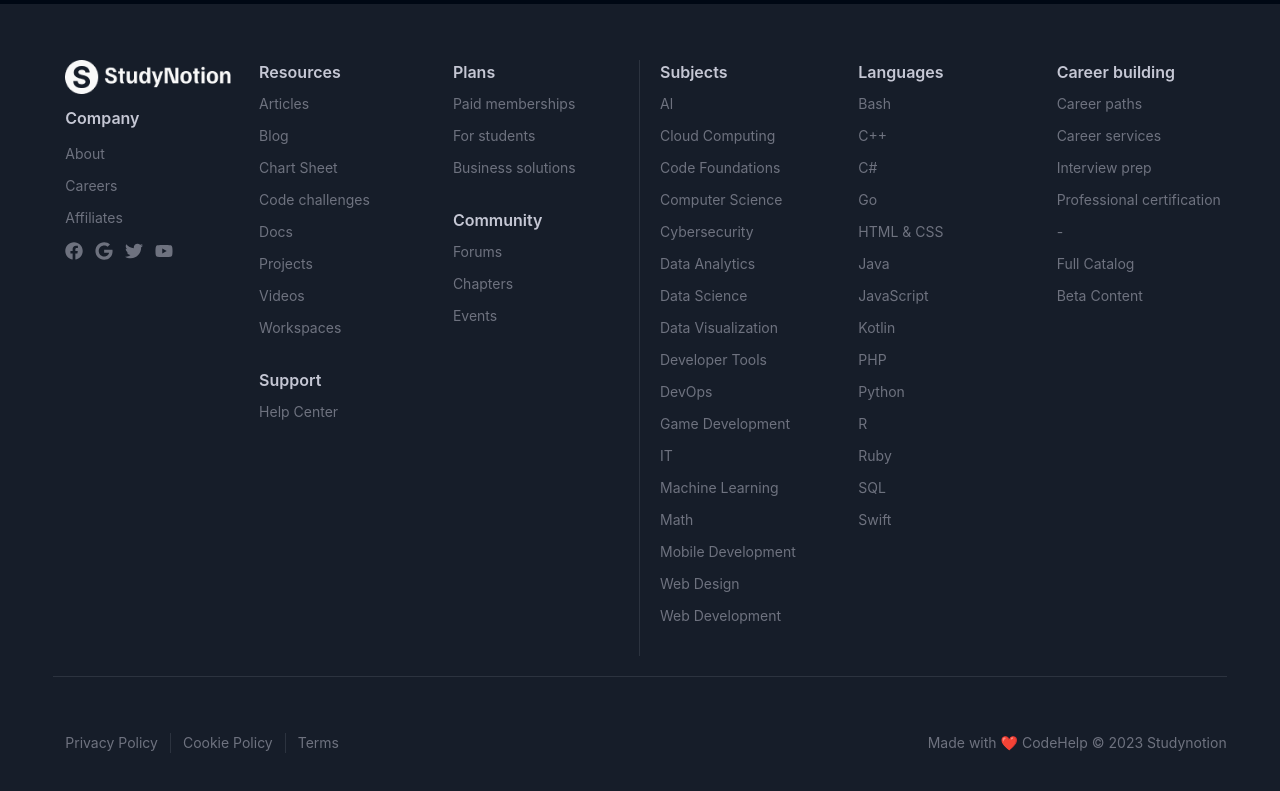
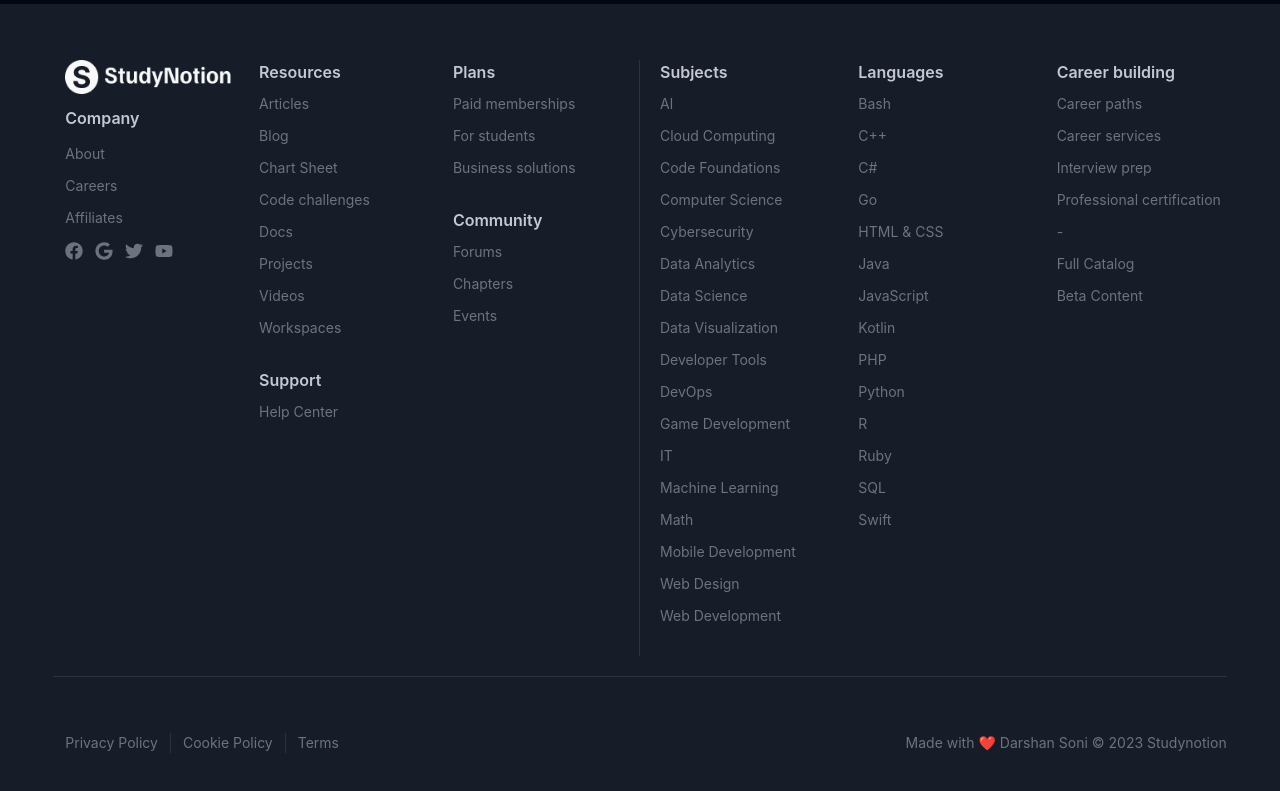
Before and after one commit to Soni895/Edu_tech, a React (Create React App) app: page / in a window 1280 px wide. Shown: the part 3259-4050 px from the top of the page. Built offline with nearby package versions, Linux system fonts and the light colour scheme; no server answers.

Commit message:
footer modified

```diff
--- a/src/components/common/Footer.jsx
+++ b/src/components/common/Footer.jsx
@@ -172,7 +172,7 @@ const Footer = () => {
             })}
           </div>
 
-          <div className="text-center">Made with ❤️ CodeHelp © 2023 Studynotion</div>
+          <div className="text-center">Made with ❤️ Darshan Soni © 2023 Studynotion</div>
         </div>
       </div>
     </div>
```
